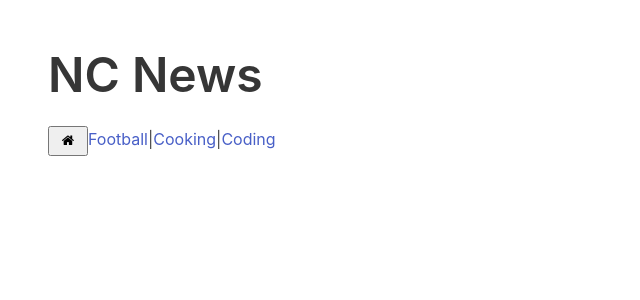
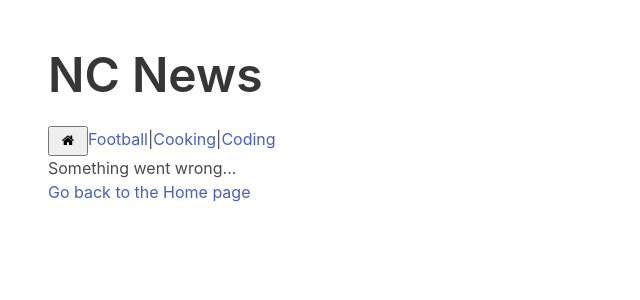
Before and after one commit to chrisjones11/my-Northcoders-news, a React app: page /coding in a window 1280 px wide. Shown: the top 300 px of the page, without its empty margins (0-640 px from the left). Built offline with nearby package versions, Linux system fonts and the light colour scheme.

Commit message:
create NoMatch component to provide link back to homepage if theres an error

```diff
--- a/src/components/App.js
+++ b/src/components/App.js
@@ -2,7 +2,7 @@ import React from 'react';
 import { BrowserRouter, Switch, Route } from 'react-router-dom';
 import Navbar from './Navbar';
 import HomePage from './HomePage';
-
+import NoMatch from './NoMatch';
 
 
 class App extends React.Component {
@@ -12,11 +12,11 @@ class App extends React.Component {
         <section className='section'>
           <Navbar />
 
+
           <Switch>
             <Route exact path='/' component={HomePage} />
-
+            <Route component={NoMatch} />
           </Switch>
-
 
         </section>
       </BrowserRouter>
--- a/src/components/HomePage.js
+++ b/src/components/HomePage.js
@@ -3,6 +3,7 @@ import PT from 'prop-types';
 import {connect} from 'react-redux';
 import {Redirect} from 'react-router-dom';
 import fetchArticles from '../actions/articles';
+import List from './List';
 
 class HomePage extends React.Component {
   constructor (props) {
@@ -17,15 +18,8 @@ class HomePage extends React.Component {
       <div>
         <h2>HomePage</h2>
         {error && <Redirect to='/404' />}
-        {loading || articles.length === 0 ? (
-          <p>Loading...</p>
-        ) : (
-          <div>
-            {articles.map(article => (
-              <h3 key={article._id}>{article.title}</h3>
-            ))}
-          </div>
-        )}
+        {loading || articles.length === 0 ?
+          (<p>Loading...</p>) : ( <div><List list = {articles}/></div> )}
       </div>
     );
   }
--- a/src/components/List.js
+++ b/src/components/List.js
@@ -11,7 +11,7 @@ class List extends React.Component {
     return (
       <div >
         <ul>
-          {this.props.articles.map((item)=>{
+          {this.props.list.map((item)=>{
 
             return (
               <div key = {item.id}>
@@ -48,7 +48,7 @@ class List extends React.Component {
 }
 
 List.propTypes = {
-  articles: PT.array.isRequired
+  list: PT.array.isRequired
 };
 
 export default List;
--- /dev/null
+++ b/src/components/NoMatch.js
@@ -0,0 +1,12 @@
+
+import React from 'react';
+import {Link} from 'react-router-dom';
+
+const NoMatch = () => (
+  <div>
+    <h1>Something went wrong...</h1>
+    <Link to='/'>Go back to the Home page</Link>
+  </div>
+);
+
+export default NoMatch;
```
